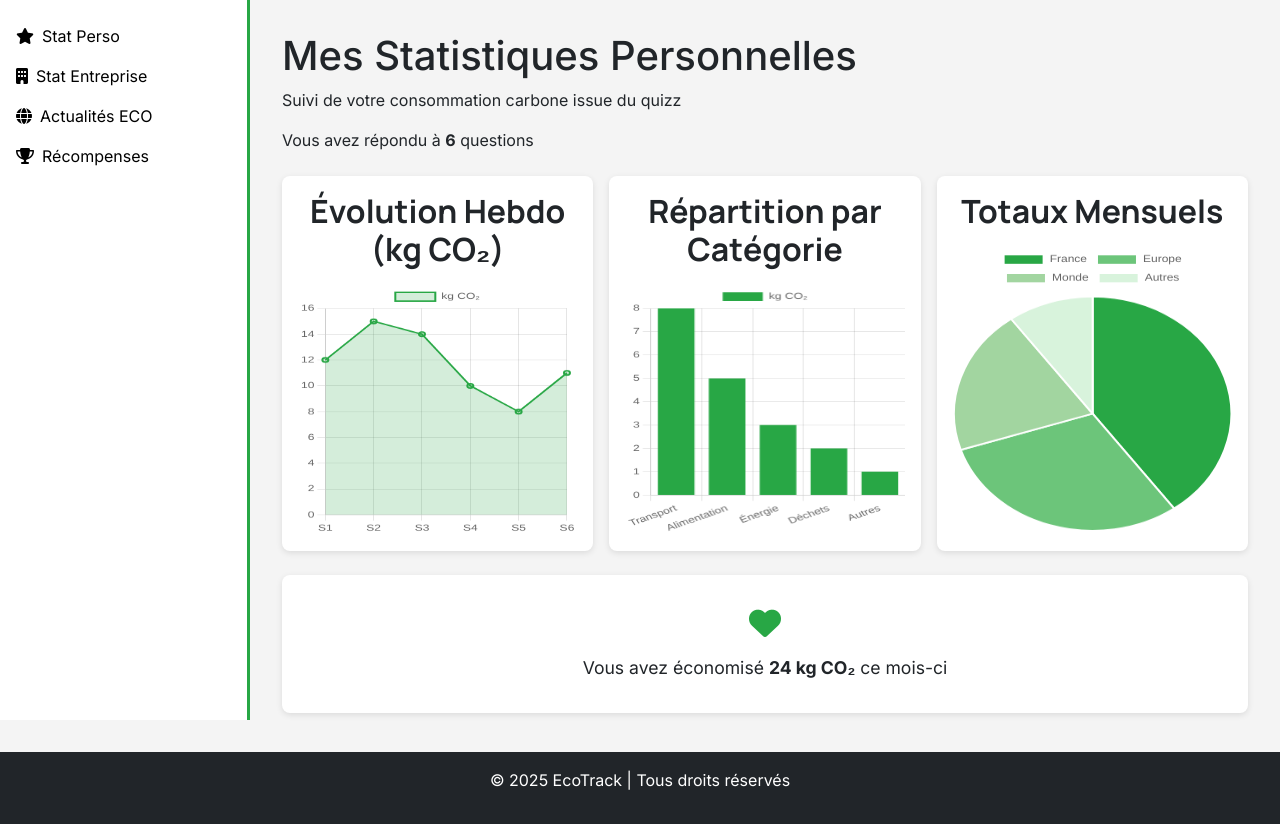
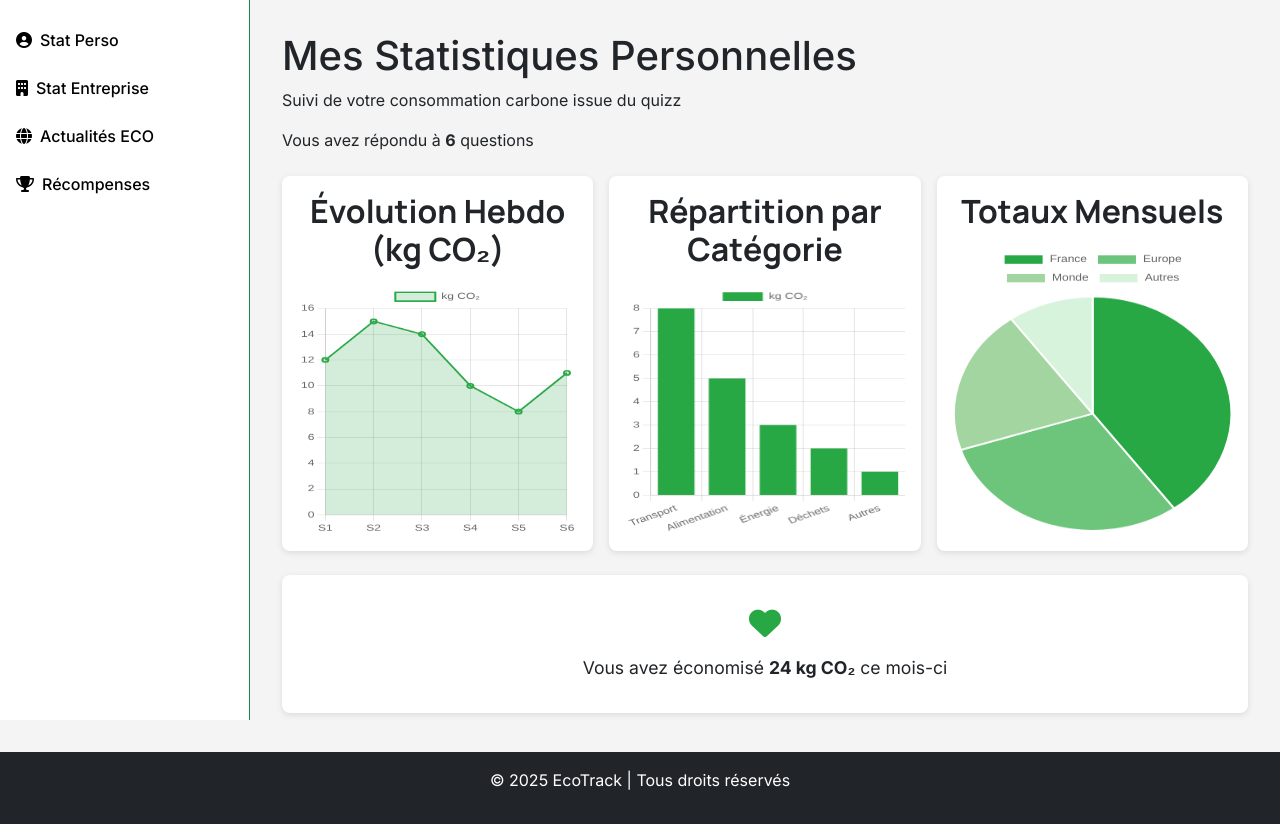
Before and after one commit to dasbap/projet_solution_app, a PHP site: page /stat_perso.php in a window 1280 px wide. Shown: the part 80-904 px from the top of the page. Run offline with PHP 8.4, Linux system fonts and the light colour scheme; the visitor is signed in with stand-in values (Sample User, id 1).

Commit message:
modification sidebar

```diff
--- a/APP/Client/views/motdepasseoublie.html
+++ b/APP/Client/views/motdepasseoublie.html
@@ -62,8 +62,8 @@
     </div>
   </nav>
 
-  <!-- Sidebar -->
-  <aside class="sidebar position-fixed">
+  <!-- SIDEBAR -->
+  <aside class="sidebar bg-white border-end border-success">
     <div onclick="location.href='stat_perso.php'">
       <i class="fas fa-user-circle me-2"></i>Stat Perso
     </div>
--- a/APP/Client/views/recup_username.html
+++ b/APP/Client/views/recup_username.html
@@ -57,8 +57,8 @@
     </div>
   </nav>
 
-  <!-- Sidebar -->
-  <aside class="sidebar position-fixed">
+  <!-- SIDEBAR -->
+  <aside class="sidebar bg-white border-end border-success">
     <div onclick="location.href='stat_perso.php'">
       <i class="fas fa-user-circle me-2"></i>Stat Perso
     </div>
--- a/APP/Client/views/stat_perso.php
+++ b/APP/Client/views/stat_perso.php
@@ -68,21 +68,19 @@
   </header>
 
   <!-- SIDEBAR -->
-  <aside class="sidebar">
-    <nav class="nav flex-column">
-      <a class="nav-link" href="#stat-perso">
-        <i class="fas fa-star me-2"></i>Stat Perso
-      </a>
-      <a class="nav-link" href="#stat-entreprise">
-        <i class="fas fa-building me-2"></i>Stat Entreprise
-      </a>
-      <a class="nav-link" href="#actus">
-        <i class="fas fa-globe me-2"></i>Actualités ECO
-      </a>
-      <a class="nav-link" href="#recompenses">
-        <i class="fas fa-trophy me-2"></i>Récompenses
-      </a>
-    </nav>
+  <aside class="sidebar bg-white border-end border-success">
+    <div onclick="location.href='stat_perso.php'">
+      <i class="fas fa-user-circle me-2"></i>Stat Perso
+    </div>
+    <div onclick="location.href='stat_entreprise.php'">
+      <i class="fas fa-building me-2"></i>Stat Entreprise
+    </div>
+    <div onclick="location.href='actualites.php'">
+      <i class="fas fa-globe me-2"></i>Actualités ECO
+    </div>
+    <div onclick="location.href='recompenses.php'">
+      <i class="fas fa-trophy me-2"></i>Récompenses
+    </div>
   </aside>
 
   <!-- CONTENU PRINCIPAL -->
--- /dev/null
+++ b/APP/Serveur/reset_password.php
@@ -0,0 +1,4 @@
+<?php
+echo 'there\'s no way you could have trusted that xD';
+header("Location: ../Client/views/index.php")
+?>
```
Also changed, not shown: APP/Client/views/actualites.php (+8 -8 lines), APP/Client/views/classement.php (+5 -8 lines), APP/Client/views/contact.html (+14 -6 lines), APP/Client/views/index.php (+8 -8 lines), APP/Client/views/recompenses.php (+8 -7 lines), APP/Client/views/stat_entreprise.php (+6 -6 lines), APP/Client/views/username_oublie.html (+5 -5 lines).
